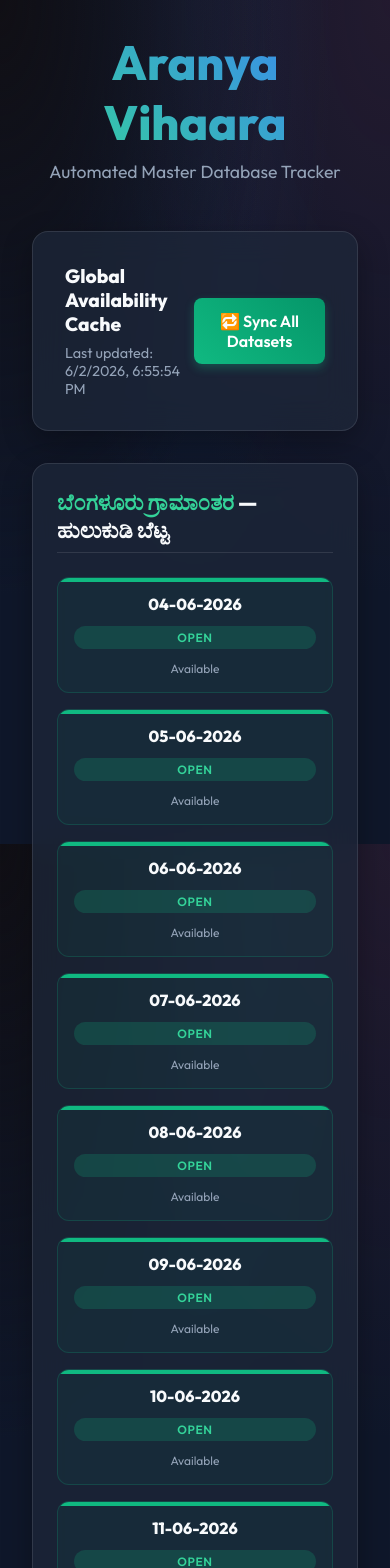
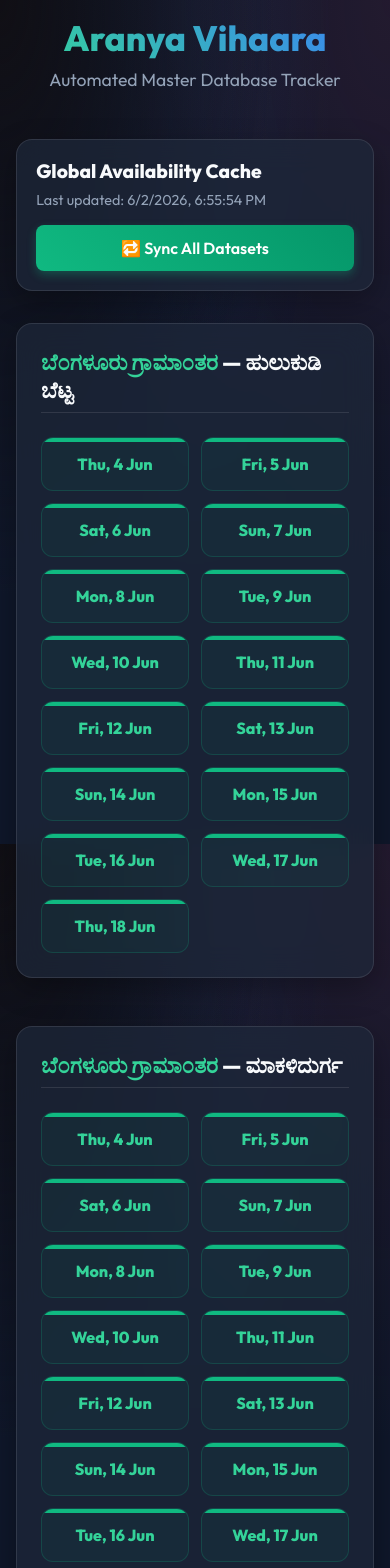
Before and after one commit to hegdekartik/trek-tracker-ka, a Next.js app: page / in a window 390 px wide. Shown: the top 1568 px of the page. Built offline with nearby package versions, Linux system fonts and the light colour scheme.

Commit message:
UI Improvements: Cleaner calendar, only available dates, and mobile responsiveness

```diff
--- a/src/app/globals.css
+++ b/src/app/globals.css
@@ -228,3 +228,33 @@ button:disabled {
   color: #64748b;
   font-size: 1.2rem;
 }
+
+@media (max-width: 768px) {
+  .container {
+    padding: 1rem;
+  }
+
+  h1 {
+    font-size: 2.2rem;
+  }
+
+  .glass-panel {
+    padding: 1.2rem;
+    flex-direction: column;
+    align-items: stretch !important;
+  }
+
+  .glass-panel button {
+    margin-top: 1rem;
+    width: 100%;
+  }
+
+  .calendar-grid {
+    grid-template-columns: repeat(auto-fill, minmax(110px, 1fr));
+    gap: 0.75rem;
+  }
+
+  .date-text {
+    font-size: 1rem !important;
+  }
+}
--- a/src/app/page.tsx
+++ b/src/app/page.tsx
@@ -100,29 +100,33 @@ export default function Home() {
                   <span style={{ color: '#34d399' }}>{item.district.text}</span> &mdash; {item.trek.text}
                 </h3>
 
-                {item.availability.length === 0 ? (
-                  <p style={{ color: '#64748b' }}>No availability calendar found for this trek.</p>
-                ) : (
-                  <div className="calendar-grid" style={{ marginTop: 0 }}>
-                    {item.availability.map((day, i) => {
-                      const cleanText = day.text.replace(/\n/g, ' ').replace(/\s+/g, ' ').trim();
-                      const isAvailable = day.isAvailable;
-                      const statusClass = isAvailable ? 'available' : 'full';
+                {(() => {
+                  const availableDays = item.availability.filter(d => d.isAvailable);
+                  if (availableDays.length === 0) {
+                    return <p style={{ color: '#64748b', fontStyle: 'italic' }}>No open slots available in the next 15 days.</p>;
+                  }
 
-                      return (
-                        <div key={i} className={`day-card ${statusClass}`} style={{ padding: '1rem', minHeight: '100px' }}>
-                          <div className="date-text" style={{ fontSize: '1rem' }}>{day.date || i + 1}</div>
-                          <div className={`status-badge ${statusClass}`} style={{ margin: '0.25rem 0' }}>
-                            {isAvailable ? 'Open' : 'Full / Closed'}
+                  return (
+                    <div className="calendar-grid" style={{ marginTop: 0 }}>
+                      {availableDays.map((day, i) => {
+                        let formattedDate = day.date;
+                        try {
+                          const [d, m, y] = day.date.split('-');
+                          const dateObj = new Date(parseInt(y), parseInt(m) - 1, parseInt(d));
+                          const dayOfWeek = dateObj.toLocaleDateString('en-US', { weekday: 'short' });
+                          const month = dateObj.toLocaleDateString('en-US', { month: 'short' });
+                          formattedDate = `${dayOfWeek}, ${parseInt(d)} ${month}`;
+                        } catch (e) {}
+
+                        return (
+                          <div key={i} className="day-card available" style={{ padding: '1rem', minHeight: 'auto', display: 'flex', justifyContent: 'center', alignItems: 'center' }}>
+                            <div className="date-text" style={{ fontSize: '1.1rem', color: '#34d399', margin: 0 }}>{formattedDate}</div>
                           </div>
-                          <div style={{ fontSize: '0.75rem', color: '#94a3b8', wordBreak: 'break-word', overflow: 'hidden' }}>
-                            {cleanText.substring(0, 30)}
-                          </div>
-                        </div>
-                      );
-                    })}
-                  </div>
-                )}
+                        );
+                      })}
+                    </div>
+                  );
+                })()}
               </div>
             )
           })}
```
